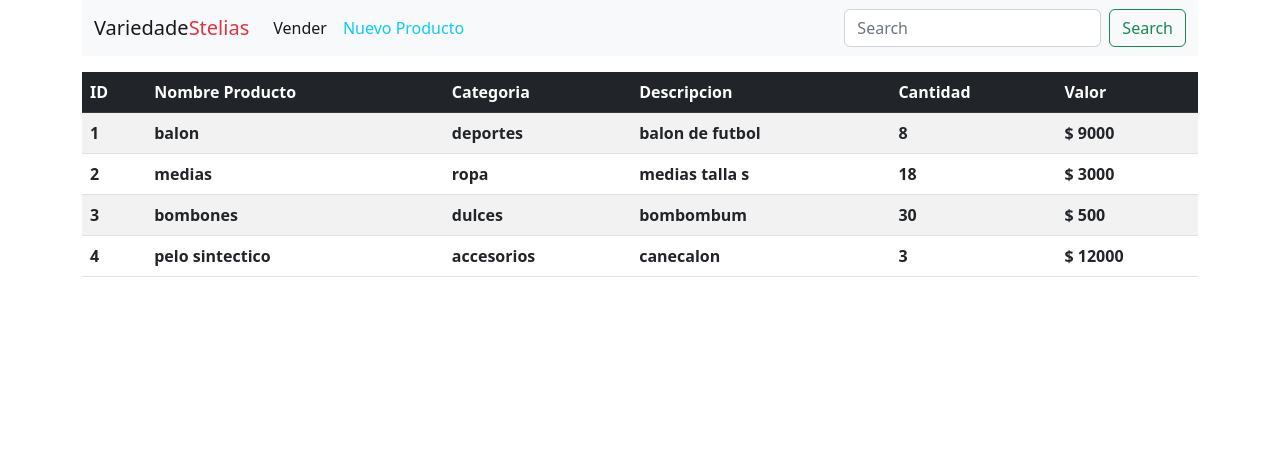
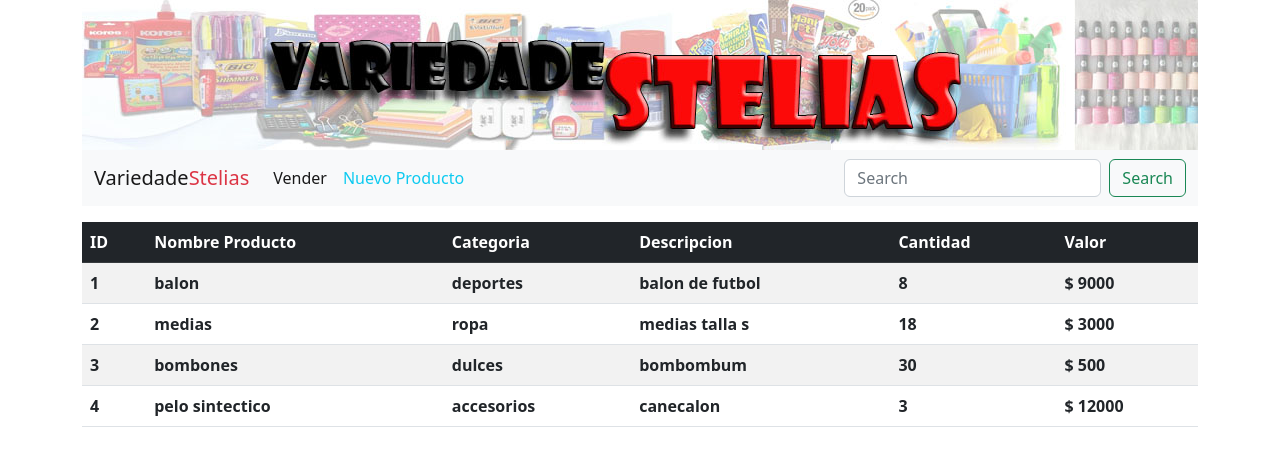
Before and after one commit to eiriselias/variedadeStelias, an Angular app: page / in a window 1280 px wide. Shown: the top 466 px of the page. Built offline with nearby package versions, Linux system fonts and the light colour scheme.

Commit message:
se agrego banner de stelias

```diff
--- a/src/app/components/nav-bar/nav-bar.component.html
+++ b/src/app/components/nav-bar/nav-bar.component.html
@@ -1,3 +1,12 @@
+<div>
+  <div id="carouselExampleSlidesOnly" class="carousel slide" data-bs-ride="carousel">
+    <div class="carousel-inner">
+      <div class="carousel-item active">
+        <img src="../../assets/banner.jpg" class="d-block w-100" alt="banner de la pagina">
+      </div>
+    </div>
+  </div>
+</div>
 <nav class="navbar navbar-expand-lg bg-light">
     <div class="container-fluid">
       <a class="navbar-brand" [routerLink]="['productos']">Variedade<span class="text-danger">Stelias</span></a>
```
Also changed, not shown: src/assets/banner.jpg (added).
